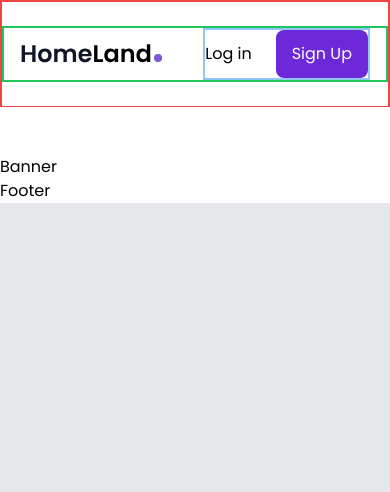
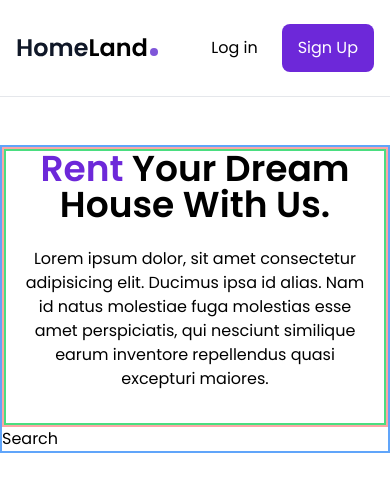
Before and after one commit to alexangria1992/real-estate-landing-page, a React (Create React App) app: page / in a window 390 px wide. Shown: the top 492 px of the page. Built offline with nearby package versions, Linux system fonts and the light colour scheme.

Commit message:
desktop and mobile header

```diff
--- a/src/components/Banner.js
+++ b/src/components/Banner.js
@@ -1,7 +1,37 @@
 import React from "react";
 
+import Image from "../assets/img/house-banner.png";
+
+import Search from "../components/Search";
+
 const Banner = () => {
-  return <div>Banner</div>;
+  return (
+    <section className="border-2 border-blue-400 h-full max-h-[640px] mb-8 xl:mb-24 ">
+      <div className="border-2 border-red-300 flex flex-col lg:flex-row">
+        <div
+          className="border-2 border-green-400 lg:ml-8 xl:ml-[135px] flex flex-col
+        items-center lg:items-start text-center lg:text-left flex-1 px-4 lg:px-0
+        "
+        >
+          <h1 className="text-4xl lg:text-[58px] font-semibold leading-none mb-6">
+            <span className="text-violet-700">Rent</span> Your Dream House With
+            Us.
+          </h1>
+          <p className="mb-8">
+            Lorem ipsum dolor, sit amet consectetur adipisicing elit. Ducimus
+            ipsa id alias. Nam id natus molestiae fuga molestias esse amet
+            perspiciatis, qui nesciunt similique earum inventore repellendus
+            quasi excepturi maiores.
+          </p>
+        </div>
+        {/* image */}
+        <div className="hidden flex-1 lg:flex justify-end items-end">
+          <img src={Image} alt="" />
+        </div>
+      </div>
+      <Search />
+    </section>
+  );
 };
 
 export default Banner;
--- a/src/components/Header.js
+++ b/src/components/Header.js
@@ -6,12 +6,12 @@
 
 const Header = () => {
   return (
-    <header className="py-6 mb-12 border-2 border-red-500 border-b">
-      <div className="container mx-auto border-2 border-green-500 flex justify-between items-center">
+    <header className="py-6 mb-12  border-b">
+      <div className="container mx-auto  flex justify-between items-center">
         <Link to="/">
           <img src={Logo} alt="" />
         </Link>
-        <div className="flex items-center gap-6 border-blue-300 border-2 ">
+        <div className="flex items-center gap-6  ">
           <Link to="" className="hover:text-violet-900 transition">
             Log in
           </Link>
--- a/src/pages/Home.js
+++ b/src/pages/Home.js
@@ -4,7 +4,7 @@
 
 const Home = () => {
   return (
-    <div>
+    <div className="min-h-[1800px] ">
       <Banner />
     </div>
   );
```
